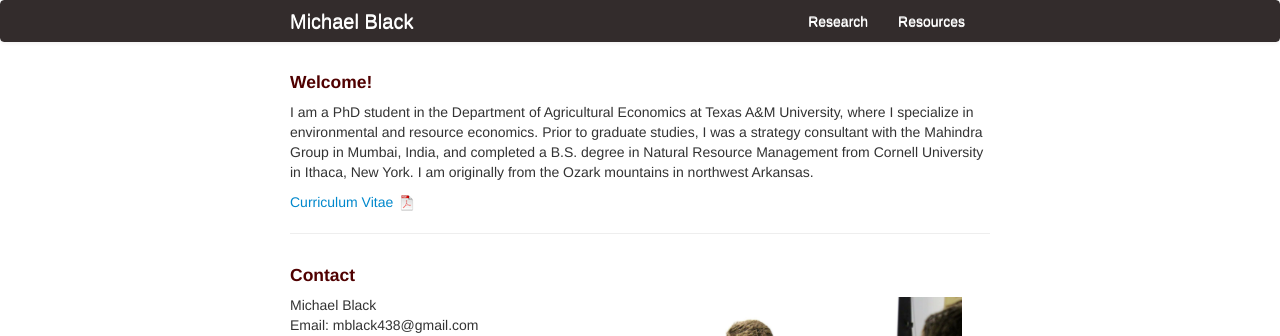
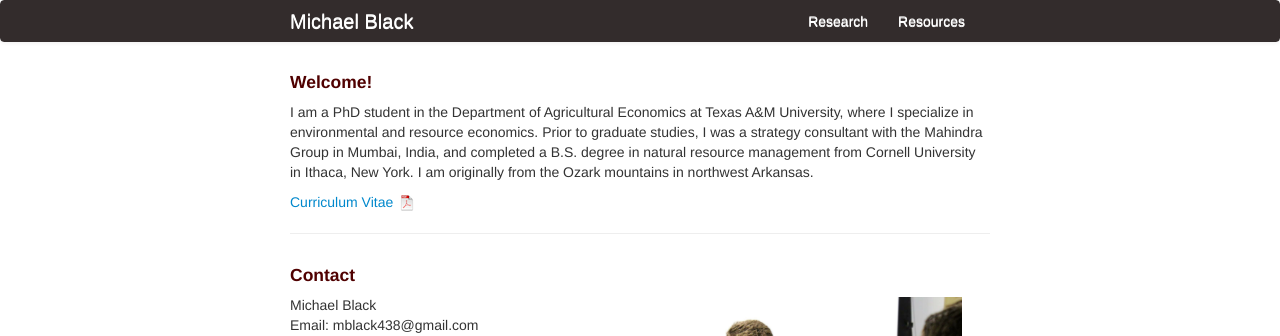
Before and after one commit to michael-black/michael-black.github.io, a Jekyll site: the page built from index.md, in a window 1280 px wide. Shown: the top 336 px of the page. Built offline with Jekyll 4.4.1, drawn with Linux system fonts in a browser that asks for light colours.

```diff
--- a/index.md
+++ b/index.md
@@ -8,7 +8,7 @@ keywords: Michael Black, economics, resource economics, environmental economics,
 <h4>Welcome!</h4>
 
 I am a PhD student in the Department of Agricultural Economics at Texas A&M University, where I specialize in environmental and resource economics.
-Prior to graduate studies, I was a strategy consultant with the Mahindra Group in Mumbai, India, and completed a B.S. degree in Natural Resource Management from Cornell University in Ithaca, New York.
+Prior to graduate studies, I was a strategy consultant with the Mahindra Group in Mumbai, India, and completed a B.S. degree in natural resource management from Cornell University in Ithaca, New York.
 I am originally from the Ozark mountains in northwest Arkansas.
 
 [Curriculum Vitae ![CV as pdf]({{ BASE_PATH }}/pages/icons16/pdf-icon.png)]({{ BASE_PATH }}/assets/CV.pdf)<br/>
```
